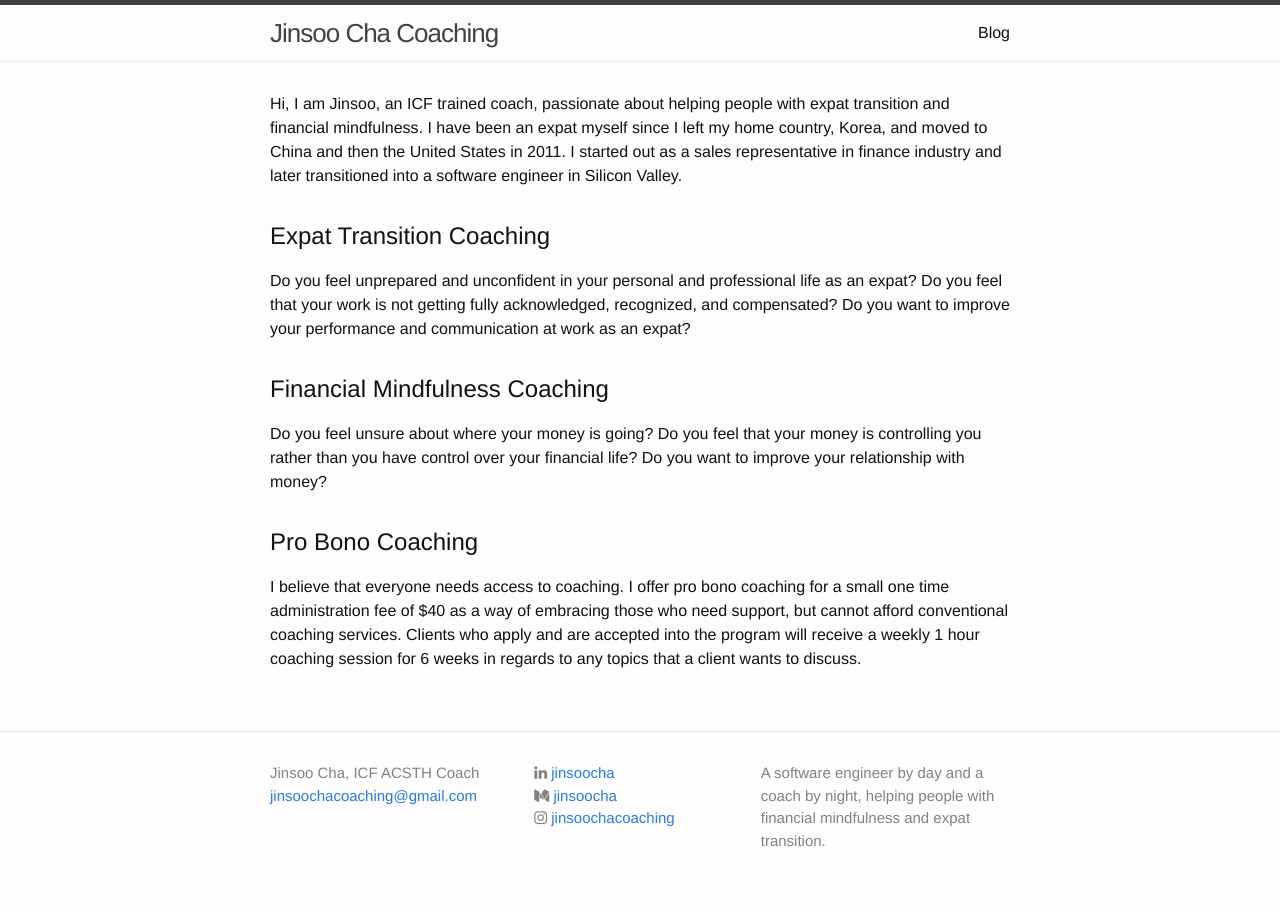
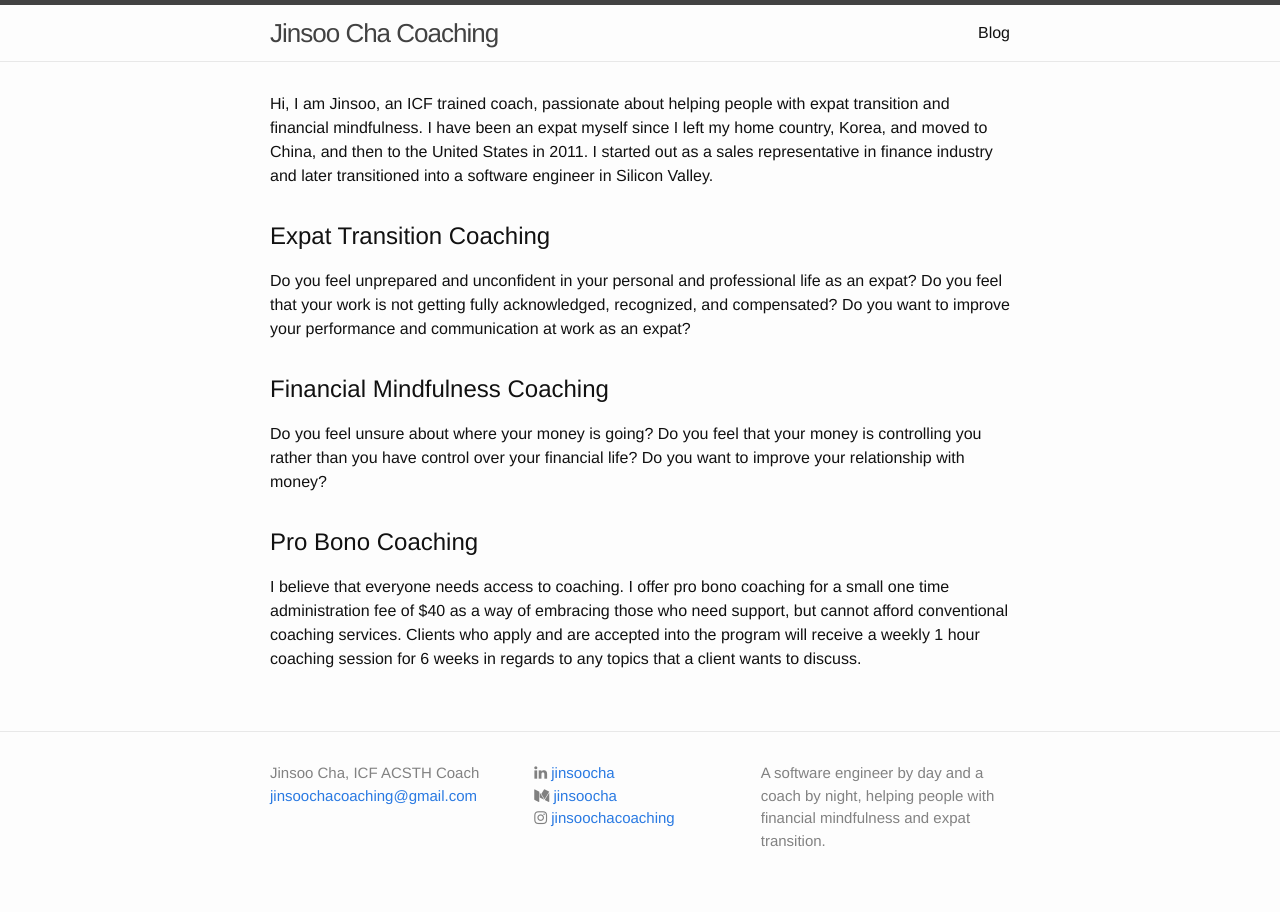
Before and after one commit to jinsoocha/jinsoocha.github.io, a Jekyll site: the page built from index.html, in a window 1280 px wide. Built offline with Jekyll 4.4.1, drawn with Linux system fonts in a browser that asks for light colours; nearby versions of some CDN libraries.

Commit message:
Update index.html

```diff
--- a/index.html
+++ b/index.html
@@ -4,7 +4,7 @@ layout: default
 
 <div class="home">
   <div class="intro">
-    <p class="post-content">Hi, I am Jinsoo, an ICF trained coach, passionate about helping people with expat transition and financial mindfulness. I have been an expat myself since I left my home country, Korea, and moved to China and then the United States in 2011. I started out as a sales representative in finance industry and later transitioned into a software engineer in Silicon Valley.</p>
+    <p class="post-content">Hi, I am Jinsoo, an ICF trained coach, passionate about helping people with expat transition and financial mindfulness. I have been an expat myself since I left my home country, Korea, and moved to China, and then to the United States in 2011. I started out as a sales representative in finance industry and later transitioned into a software engineer in Silicon Valley.</p>
     <div class="intro-block">
       <h2 class="post-heading">Expat Transition Coaching</h2>
       <p class="post-content">Do you feel unprepared and unconfident in your personal and professional life as an expat? Do you feel that your work is not getting fully acknowledged, recognized, and compensated? Do you want to improve your performance and communication at work as an expat?</p>
```
